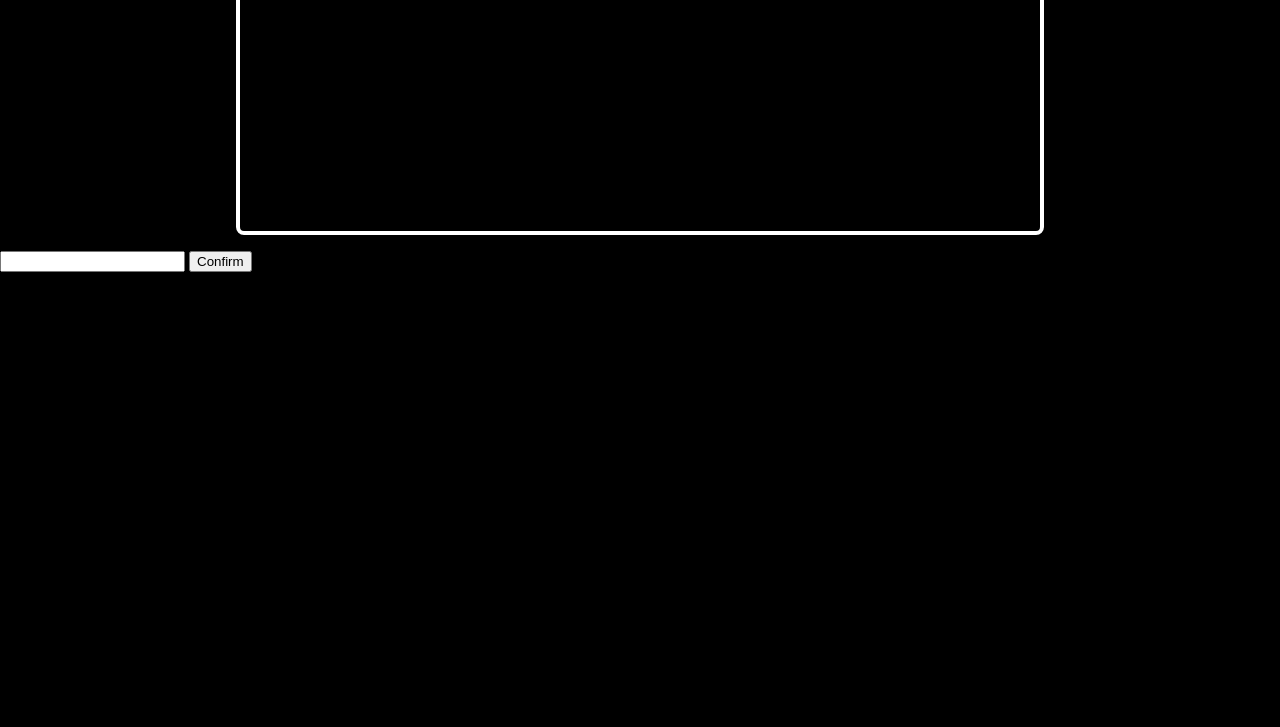
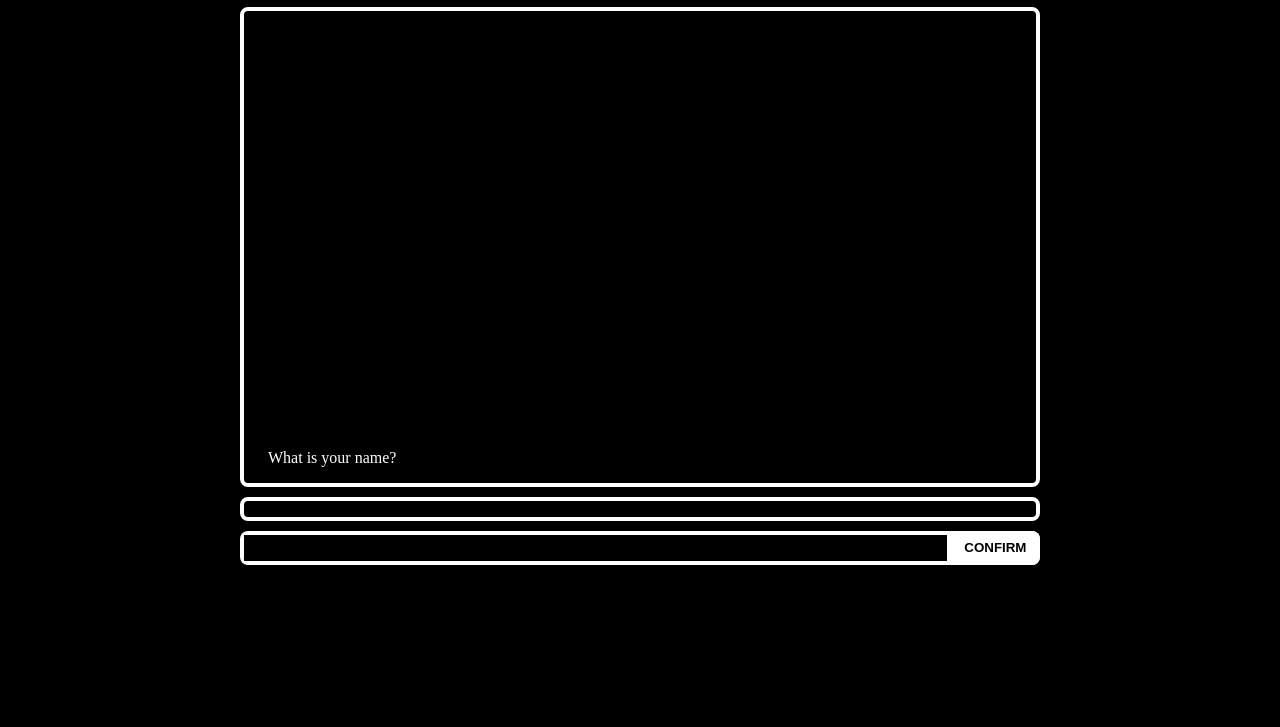
Before and after one commit to hashbrownz-dev/space-battle-app, a plain HTML site: page index.html in a window 1280 px wide. Shown: the part 73-800 px from the top of the page. Drawn offline with Linux system fonts and the light colour scheme.

Commit message:
adds basic styling

```diff
--- a/index.html
+++ b/index.html
@@ -8,14 +8,17 @@
     <link rel="stylesheet" href="style/style.css">
 </head>
 <body>
-    <div class="message-log-container">
+    <h1>Spam Battle 64</h1>
+    <div class="container messages">
         <p id="message-log"></p>
     </div>
-    <div class="status-container">
+    <div class="container status">
         <p id="status-log"></p>
     </div>
-    <input type="text" id="player-input">
-    <button type="button" id="confirm">Confirm</button>
+    <div class="container input">
+        <input type="text" id="player-input">
+        <button type="button" id="confirm">CONFIRM</button>
+    </div>
     <script src="scripts/Interface.js"></script>
     <script src="scripts/Actors.js"></script>
     <script src="scripts/Game.js"></script>
--- a/style/style.css
+++ b/style/style.css
@@ -5,12 +5,62 @@ html, body{
     color: white;
 }
 
-.message-log-container{
-    width: 800px;
-    height: 300px;
-    margin: 0 auto;
+h1 {
+    text-align: center;
+}
+
+.container{
     border: 4px solid white;
     border-radius: 8px;
+    box-sizing: border-box;
+    margin: 10px auto;
+    padding: 0;
+    position: relative;
+    overflow: hidden;
+    width: 800px;
+}
+
+.messages{
+    height: 480px;
+    padding: 24px;
+}
+
+.status{
+    text-align: center;
+}
+
+.input{
+    border: none;
+    display: flex;
+}
+
+#player-input{
+    background-color: black;
+    border: 4px solid white;
+    color: white;
+    font-size: 16px;
+    height: 24px;
+    padding-left: 8px;
+    width: 100%;
+}
+
+#player-input:focus{
+    background-color: darkslategrey;
+    border: 4px solid white;
+    outline: none;
+}
+
+#confirm{
+    background-color: white;
+    border: 4px solid white;
+    font-weight: bold;
+    width: 100px;
+}
+
+#message-log{
+    position: absolute;
+    bottom: 0;
+    width: 744px;
 }
 
 .increase {
```
